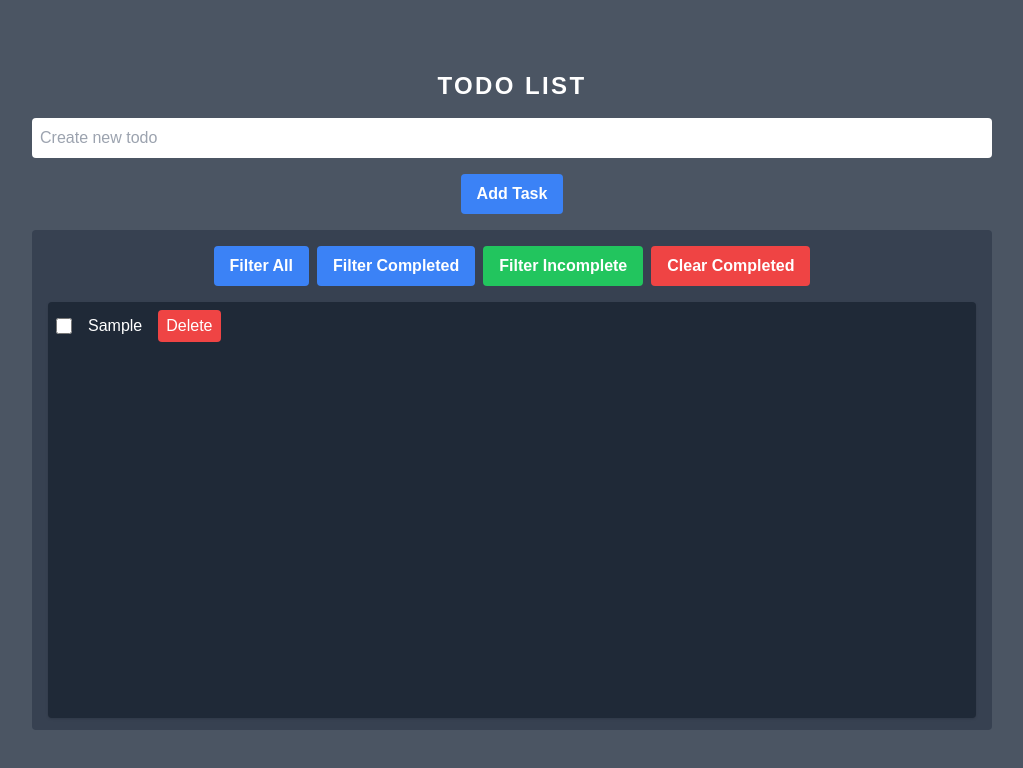
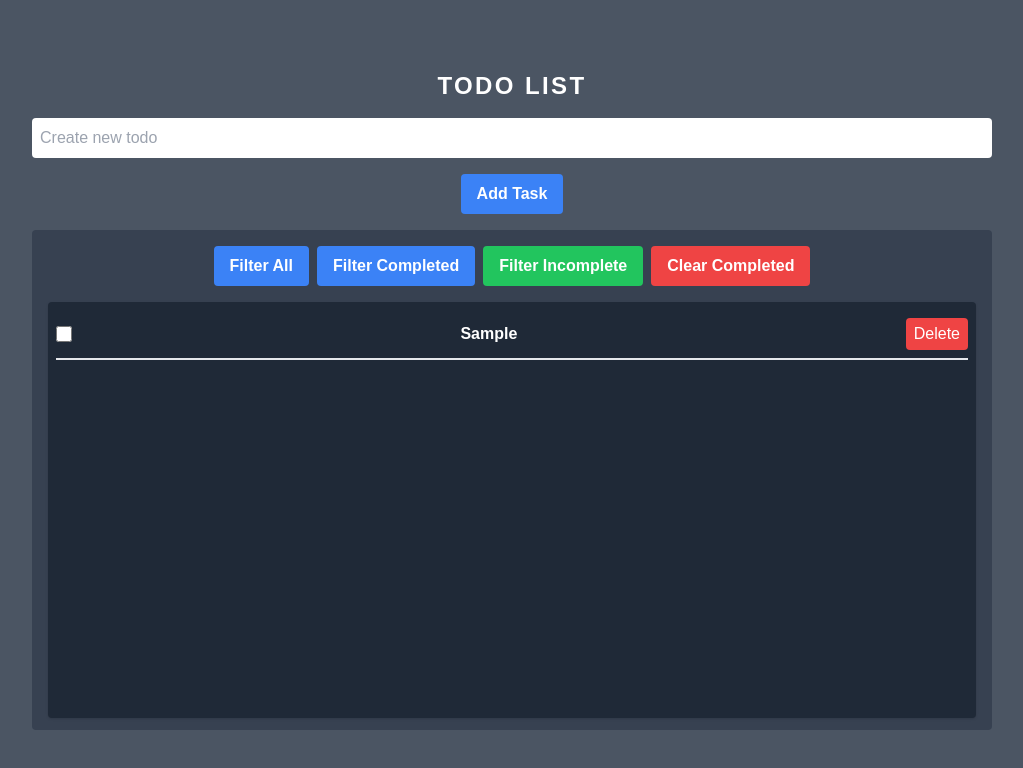
Before and after one commit to Alihanayd/todo-react, a React (Create React App) app: page / in a window 1280 px wide. Both pictures are taken after typing "Sample" into the empty fields and a click on the button "Add Task". Shown: the top 768 px of the page, without its empty margins (128-1151 px from the left). Built offline with nearby package versions, Linux system fonts and the light colour scheme.

Commit message:
fix():: checked

```diff
--- a/src/components/ListItem.js
+++ b/src/components/ListItem.js
@@ -1,11 +1,28 @@
 import React from "react";
+import { useDispatch } from "react-redux";
+import { deleteTodo } from "../store/actions/todoActions";
+import { completeTodo } from "../store/actions/todoActions";
 
 const ListItem = (props) => {
+  const dispatch = useDispatch();
+
   return (
-    <div className="flex items-center space-x-4">
-      <input type="checkbox" checked={props.completed} className="h-4 w-4" />
-      <span className="text-white">{props.todo.title}</span>
-      <button className="px-2 py-1 bg-red-500 text-white rounded hover:bg-red-600">
+    <div className="flex items-center space-x-4 justify-between border-b-2">
+      <input
+        type="checkbox"
+        checked={props.todo.completed}
+        className="h-4 w-4 min-w-4"
+        onChange={(e) => {
+          dispatch(completeTodo(props.todo.id, e.target.checked));
+        }}
+      />
+      <span className="text-white font-semibold">{props.todo.title}</span>
+      <button
+        className="px-2 py-1 bg-red-500 text-white rounded hover:bg-red-600 my-2"
+        onClick={() => {
+          dispatch(deleteTodo(props.todo.id));
+        }}
+      >
         Delete
       </button>
     </div>
```
